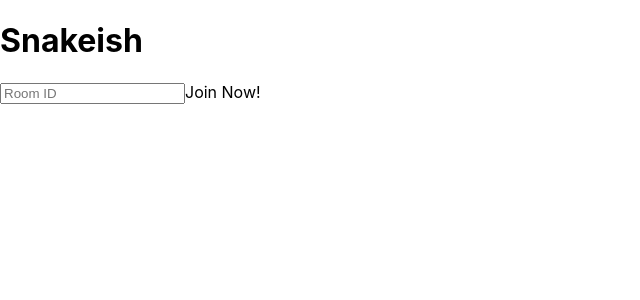
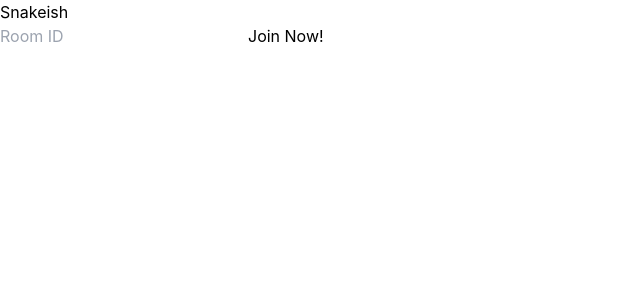
Before and after one commit to Oskar-Przyborski/snakeish, a Next.js app: page / in a window 1280 px wide. Shown: the top 300 px of the page, without its empty margins (0-640 px from the left). Built offline with nearby package versions, Linux system fonts and the light colour scheme.

Commit message:
added tailwind css

```diff
--- a/package.json
+++ b/package.json
@@ -13,7 +13,10 @@
     "socket.io-client": "^4.4.1"
   },
   "devDependencies": {
+    "autoprefixer": "^10.4.4",
     "eslint": "8.9.0",
-    "eslint-config-next": "12.1.0"
+    "eslint-config-next": "12.1.0",
+    "postcss": "^8.4.12",
+    "tailwindcss": "^3.0.23"
   }
 }
--- /dev/null
+++ b/postcss.config.js
@@ -0,0 +1,6 @@
+module.exports = {
+  plugins: {
+    tailwindcss: {},
+    autoprefixer: {},
+  },
+}
--- a/styles/globals.css
+++ b/styles/globals.css
@@ -1,3 +1,6 @@
+@tailwind base;
+@tailwind components;
+@tailwind utilities;
 html,
 body {
   padding: 0;
--- /dev/null
+++ b/tailwind.config.js
@@ -0,0 +1,10 @@
+module.exports = {
+  content: [
+    "./pages/**/*.{js,ts,jsx,tsx}",
+    "./components/**/*.{js,ts,jsx,tsx}",
+  ],
+  theme: {
+    extend: {},
+  },
+  plugins: [],
+}
```
Also changed, not shown: 1 other file (tests, documents, lock files or other folders).
